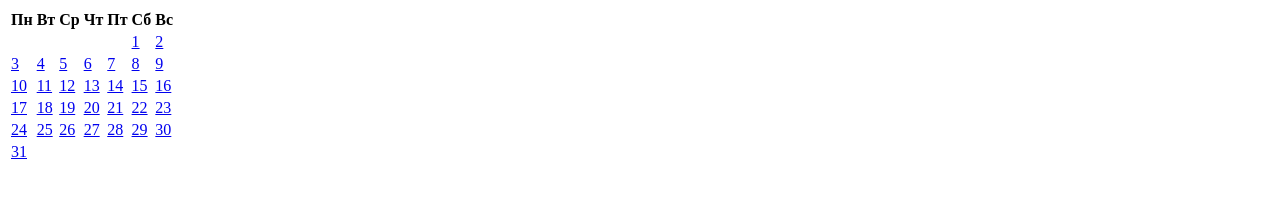
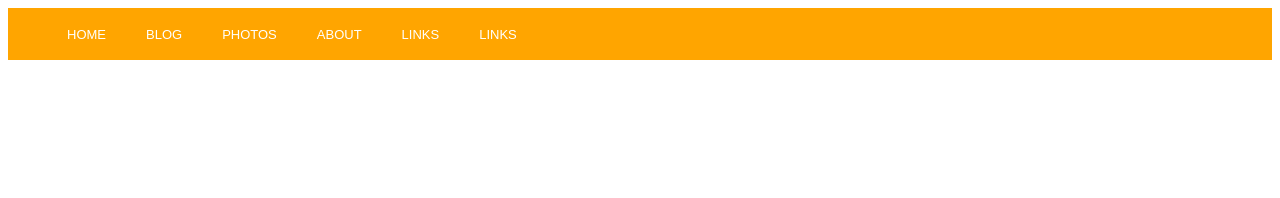
Before and after one commit to NeoMiamski/Svinarev-IS25-WEB-Technologies, a plain HTML site: page Практическое занятие_5/PZ-5/PZ-5.8.html in a window 1280 px wide. Drawn offline with Linux system fonts and the light colour scheme.

Commit message:
Add files via upload

```diff
--- /dev/null
+++ b/Практическое занятие_5/PZ-5/PZ-5.1.css
@@ -0,0 +1,20 @@
+ul{
+	padding: 0px;
+	margin: 0px;
+}
+
+.clearfix{
+	clear: both;
+}
+.menu1 {
+	color: blue;
+	list-style-position: inside;}
+.menu1 a:link, .menu1 a:visited{
+	text-decoration: none;
+	color: blue;
+	font: 13px Arial;
+	}
+.menu1 a:hover{
+	text-decoration: underline;
+	color: red;
+}
--- /dev/null
+++ b/Практическое занятие_5/PZ-5/PZ-5.2.css
@@ -0,0 +1,19 @@
+ul{
+	padding: 0px;
+	margin: 0px;
+}
+
+.clearfix{
+	clear: both;
+}
+.menu2 {list-style-type: none; width: 200px}
+.menu2 li{margin-bottom: 5px;}
+.menu2 a:link, .menu2 a:visited{
+	text-decoration: none;
+	color: blue;
+	font: 13px Arial;
+	border: 1px solid blue;
+	display: block;
+	padding: 0px 5px;
+	line-height: 30px;
+}
--- a/Практическое занятие_5/PZ-5/PZ-5.3.css
+++ b/Практическое занятие_5/PZ-5/PZ-5.3.css
@@ -1,3 +1,8 @@
+ul {
+	padding: 0px;
+	margin: 0px;
+}
+
 .clearfix{
 	clear: both;
 }
--- a/Практическое занятие_5/PZ-5/PZ-5.4.css
+++ b/Практическое занятие_5/PZ-5/PZ-5.4.css
@@ -1,3 +1,8 @@
+ul {
+	padding: 0px;
+	margin: 0px;
+}
+
 .clearfix{
 	clear: both;
 }
@@ -6,7 +11,7 @@ font-weight: bold
 }
 .menu4 {list-style-type: none; width: 200px}
 .menu4 li{margin-bottom: 5px;}
-.menu4 a:link, .menu2 a:visited{
+.menu4 a:link, .menu4 a:visited{
 	text-decoration: none;
 	color: white;
 	background-color: rgb(0, 132, 255);
@@ -16,8 +21,11 @@ font-weight: bold
 	padding: 0px 5px;
 	line-height: 30px;
 }
-.menu4 a:hover{
-    font-weight: bold;
-	color: purple;
-	background-color: white;
-}
+	.menu4 a:hover {
+		font-weight: bold;
+		color: purple;
+		background-color: white;
+		background-image: url('airplane.png');
+		background-repeat: no-repeat;
+		background-position: right;
+	}
--- a/Практическое занятие_5/PZ-5/PZ-5.6.css
+++ b/Практическое занятие_5/PZ-5/PZ-5.6.css
@@ -7,7 +7,7 @@
 	border: 1px solid #1A31A2;
 	padding: 5px;
 }
-.menu6 a:hover, .menu5 a.active{
+.menu6 a:hover, .menu6 a.active{
 	color: rgb(255, 255, 255);
 	background-color: rgb(63, 63, 63);
 }
--- a/Практическое занятие_5/PZ-5/PZ-5.8.css
+++ b/Практическое занятие_5/PZ-5/PZ-5.8.css
@@ -1,23 +1,25 @@
-.menu9 {list-style-type: none;}
-.menu9 li{margin-right: 4px; float: left;}
-
-.menu91 a:link, .menu91 a:visited{
-	text-decoration: none;
-	font: 13px Arial;
-	color: rgb(63, 63, 63);
+.menu8 {
+	list-style-type: none;
 }
 
-.menu92 a:link, .menu92 a:visited{
-	text-decoration: none;
-	font: 13px Arial;
-	color: rgb(192, 192, 192);
+.menu8 li {
+	margin-right: 4px;
+	float: left;
 }
 
-a:hover, a:active{
-	color: red;
+article {
+	border: solid, 1px, orange;
+	background: orange;
+}
+
+.menu8 a:link, .menu8 a:visited {
 	text-decoration: none;
+	color: white;
+	font: 13px Arial;
+	padding: 18px;
+}
 
+.menu8 a:hover, .menu8 a.active {
+	color: white;
+	background-color: red;
 }
-.days {
-	border-bottom: 1 solid black;
-}
--- a/Практическое занятие_5/PZ-5/PZ-5.8.html
+++ b/Практическое занятие_5/PZ-5/PZ-5.8.html
@@ -4,68 +4,18 @@
 <head>
     <meta charset="utf-8" />
     <title>практическое задание №5</title>
-    <link rel="stylesheet" href="PZ-5.9.css">
+    <link rel="stylesheet" href="PZ-5.8.css">
 </head>
 <body>
-            <table>
-                <colgroup>
-                    <col span="5", class="menu91">
-                    <col span="2", class="menu92">
-                </colgroup>
-                <tr class="days">
-                    <th>Пн</th>
-                    <th>Вт</th>
-                    <th>Ср</th>
-                    <th>Чт</th>
-                    <th>Пт</th>
-                    <th>Сб</th>
-                    <th>Вс</th>
-                </tr>
-                <tr>
-                    <td colspan="5"></td>
-                    <td><a href="#">1</a></td>
-                    <td><a href="#">2</a></td>
-                </tr>
-                <tr>
-                    <td><a href="#">3</a></td>
-                    <td><a href="#">4</a></td>
-                    <td><a href="#">5</a></td>
-                    <td><a href="#">6</a></td>
-                    <td><a href="#">7</a></td>
-                    <td><a href="#">8</a></td>
-                    <td><a href="#">9</a></td>
-                </tr>
-                <tr>
-                    <td><a href="#">10</a></td>
-                    <td><a href="#">11</a></td>
-                    <td><a href="#">12</a></td>
-                    <td><a href="#">13</a></td>
-                    <td><a href="#">14</a></td>
-                    <td><a href="#">15</a></td>
-                    <td><a href="#">16</a></td>
-                </tr>
-                <tr>
-                    <td><a href="#">17</a></td>
-                    <td><a href="#">18</a></td>
-                    <td><a href="#">19</a></td>
-                    <td><a href="#">20</a></td>
-                    <td><a href="#">21</a></td>
-                    <td><a href="#">22</a></td>
-                    <td><a href="#">23</a></td>
-                </tr>
-                <tr>
-                    <td><a href="#">24</a></td>
-                    <td><a href="#">25</a></td>
-                    <td><a href="#">26</a></td>
-                    <td><a href="#">27</a></td>
-                    <td><a href="#">28</a></td>
-                    <td><a href="#">29</a></td>
-                    <td><a href="#">30</a></td>
-                </tr>
-                <tr>
-                    <td><a href="#">31</a></td>
-                    <td colspan="6"></td>
-                </tr>
-            </table>
+    <article class="menu8">
+        <ul class="clearfix">
+            <a href="#">HOME</a>
+            <a href="#">BLOG</a>
+            <a href="#">PHOTOS</a>
+            <a href="#">ABOUT</a>
+            <a href="#">LINKS</a>
+            <a href="#">LINKS</a>
+        </ul>
+    </article>
 </body>
 </html>
```
Also changed, not shown: Практическое занятие_5/PZ-5/PZ-5.1.html (added, +20 -0 lines), Практическое занятие_5/PZ-5/PZ-5.2.html (added, +20 -0 lines), Практическое занятие_5/PZ-5/PZ-5.6.html (+1 -1 lines), Практическое занятие_5/PZ-5/airplane.png (added), Практическое занятие_5/PZ-5/plane.png (added), Практическое занятие_5/PZ-5/авиабилеты.png (added), Практическое занятие_5/PZ-5/жд.png (added), Практическое занятие_5/PZ-5/лайк.png (added), Практическое занятие_5/PZ-5/отель.png (added), Практическое занятие_5/PZ-5/чартер.png (added).
